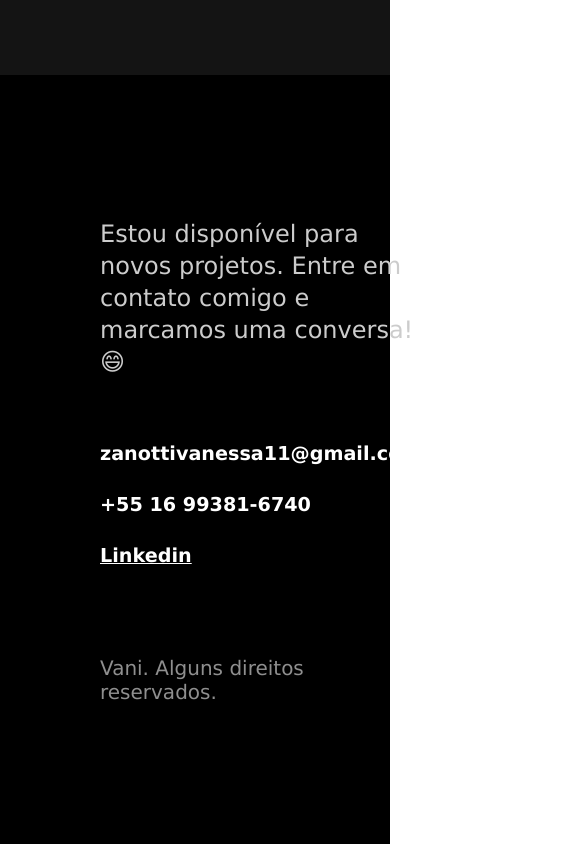
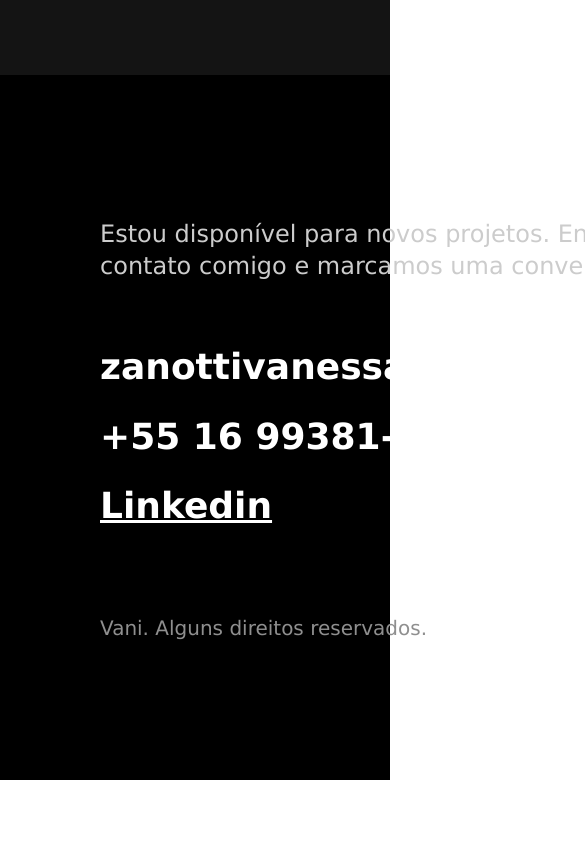
Before and after one commit to VanessaZanotti/VanessaZanotti.github.io, a plain HTML site: page index.html in a window 390 px wide. Shown: the part 3775-4619 px from the top of the page, 585 px wide, since content can reach past the window. After the commit the page ends 4555 px from the top, so only its background shows below. Drawn offline with Linux system fonts and the light colour scheme; files whose address does not match are found by name.

Commit message:
correção

```diff
--- a/css/footer.css
+++ b/css/footer.css
@@ -43,7 +43,7 @@
     gap: 40px;
   }
 
-  .footer-contato li {
+  .footer-contato {
     font-size: 1.2rem;
   }
 }
```
